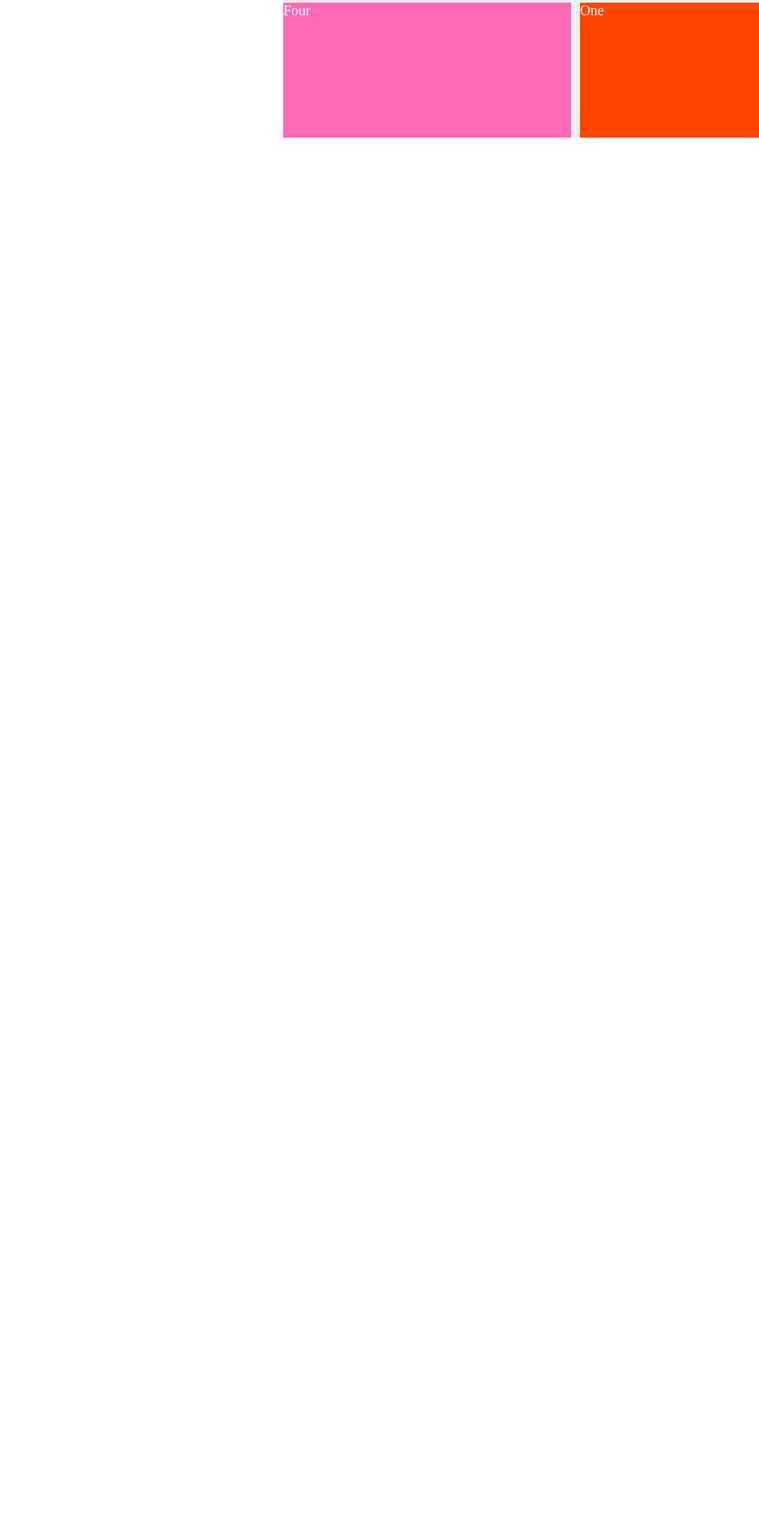
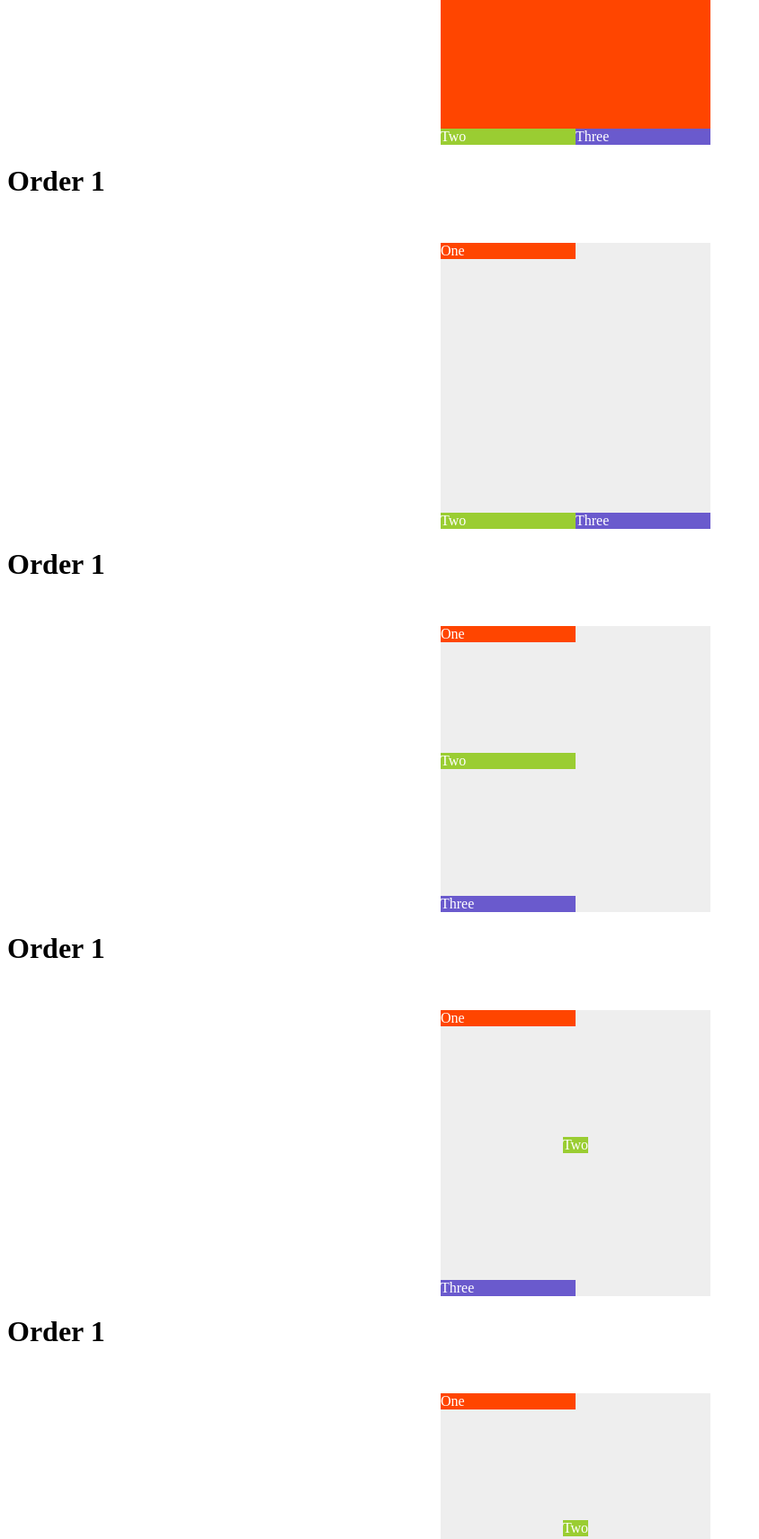
Before and after one commit to ganeshdimri71/yahoo-baba-flex-box, a plain HTML site: page index.html in a window 1280 px wide. Shown: the part 265-1976 px from the top of the page at 90% size, without its empty margins (0-844 px from the left). Before the commit the page ends 800 px from the top, so only its background shows below. Drawn offline with Linux system fonts and the light colour scheme.

Commit message:
Overlapping

```diff
--- a/index.html
+++ b/index.html
@@ -12,32 +12,114 @@
     <div
       style="
         background-color: #eee;
-        width: 650px;
+        width: 300px;
         margin: 50px auto 0;
         display: grid;
-        grid-template-columns: repeat(2, 1fr);
+        grid-template-columns: repeat(2,150px);
         grid-template-rows: repeat(2, 150px);
-        grid-auto-rows: 80px;
-        grid-gap: 10px;
       "
     >
-      <div style="background-color: orangered; color: white; order: 1">One</div>
+      <div style="background-color: orangered; color: white;grid-column: 1/span 2;grid-row: 1/ span 2;">One</div>
       <div style="background-color: yellowgreen; color: white">Two</div>
+      <div style="background-color: slateblue; color: white">Three</div>
+    </div>
+    <h1>Order 1</h1>
+
     <div
       style="
-          background-color: slateblue;
-          color: white;
+        background-color: #eee;
+        width: 300px;
+        margin: 50px auto 0;
         display: grid;
-          grid-template-columns: 1fr 1fr;
-          grid-gap: 10px;
-          padding: 10px;
+        grid-template-columns: repeat(2,150px);
+        grid-template-rows: repeat(2, 150px);
       "
     >
-        <div style="background-color: brown;padding:10px">A</div>
-        <div style="background-color: green;padding:10px">B</div>
-        <div style="background-color: black;padding:10px">C</div>
+      <div style="background-color: orangered; color: white;grid-column: 1/span 2;grid-row: 1/ span 2;max-width:150px;align-self: start;">One</div>
+      <div style="background-color: yellowgreen; color: white;max-width:150px">Two</div>
+      <div style="background-color: slateblue; color: white;max-width:150px">Three</div>
     </div>
-      <div style="background-color: hotpink; color: white">Four</div>
+    <h1>Order 1</h1>
+
+    <div
+      style="
+        background-color: #eee;
+        width: 300px;
+        margin: 50px auto 0;
+        display: grid;
+        grid-template-columns: repeat(2,150px);
+        grid-template-rows: repeat(2, 150px);
+      "
+    >
+      <div style="background-color: orangered; color: white;grid-column: 1/span 2;grid-row: 1/ span 2;max-width:150px;align-self: start;">One</div>
+      <div style="background-color: yellowgreen; color: white;max-width:150px;grid-column: 1/span 2;grid-row: 1/ span 2;align-self: center;">Two</div>
+      <div style="background-color: slateblue; color: white;max-width:150px">Three</div>
     </div>
+    <h1>Order 1</h1>
+
+    <div
+      style="
+        background-color: #eee;
+        width: 300px;
+        margin: 50px auto 0;
+        display: grid;
+        grid-template-columns: repeat(2,150px);
+        grid-template-rows: repeat(2, 150px);
+      "
+    >
+      <div style="background-color: orangered; color: white;grid-column: 1/span 2;grid-row: 1/ span 2;max-width:150px;align-self: start;">One</div>
+      <div style="background-color: yellowgreen; color: white;max-width:150px;grid-column: 1/span 2;grid-row: 1/ span 2;align-self: center;justify-self: center;">Two</div>
+      <div style="background-color: slateblue; color: white;max-width:150px">Three</div>
+    </div>
+    <h1>Order 1</h1>
+
+    <div
+      style="
+        background-color: #eee;
+        width: 300px;
+        margin: 50px auto 0;
+        display: grid;
+        grid-template-columns: repeat(2,150px);
+        grid-template-rows: repeat(2, 150px);
+      "
+    >
+      <div style="background-color: orangered; color: white;grid-column: 1/span 2;grid-row: 1/ span 2;max-width:150px;align-self: start;">One</div>
+      <div style="background-color: yellowgreen; color: white;max-width:150px;grid-column: 1/span 2;grid-row: 1/ span 2;align-self: center;justify-self: center;">Two</div>
+      <div style="background-color: slateblue; color: white;max-width:150px;grid-column: 1/span 2;grid-row: 1/ span 2;align-self: end;justify-self: end;">Three</div>
+    </div>
+    <h1>Order 1</h1>
+
+    <div
+      style="
+        background-color: #eee;
+        width: 300px;
+        margin: 50px auto 0;
+        display: grid;
+        grid-template-columns: repeat(2,150px);
+        grid-template-rows: repeat(2, 150px);
+      "
+    >
+      <div style="background-color: orangered; color: white;grid-column: 1/span 2;grid-row: 1/ span 2;max-width:150px;align-self: start;">One Lorem ipsum dolor sit amet consectetur adipisicing elit. Iure, earum. Lorem ipsum dolor sit amet consectetur adipisicing elit. Iure at provident necessitatibus fugiat quis nulla cum aut explicabo non voluptates?</div>
+      <div style="background-color: yellowgreen; color: white;max-width:150px;grid-column: 1/span 2;grid-row: 1/ span 2;align-self: center;justify-self: center;">Two Lorem ipsum dolor sit amet, consectetur adipisicing elit. Necessitatibus, fugiat? Lorem ipsum dolor sit amet consectetur adipisicing elit. Laudantium, architecto.</div>
+      <div style="background-color: slateblue; color: white;max-width:150px;grid-column: 1/span 2;grid-row: 1/ span 2;align-self: end;justify-self: end;">Three Lorem ipsum dolor sit amet consectetur adipisicing elit. Iure, eaque! Lorem ipsum dolor sit amet consectetur, adipisicing elit. Distinctio, esse.</div>
+    </div>
+    <h1>Order 1</h1>
+
+    <div
+      style="
+        background-color: #eee;
+        width: 300px;
+        margin: 50px auto 0;
+        display: grid;
+        grid-template-columns: repeat(2,150px);
+        grid-template-rows: repeat(2, 150px);
+      "
+    >
+      <div style="background-color: orangered; color: white;grid-column: 1/span 2;grid-row: 1/ span 2;max-width:150px;align-self: start;z-index:3;">One Lorem ipsum dolor sit amet consectetur adipisicing elit. Iure, earum. Lorem ipsum dolor sit amet consectetur adipisicing elit. Iure at provident necessitatibus fugiat quis nulla cum aut explicabo non voluptates?</div>
+      <div style="background-color: yellowgreen; color: white;max-width:150px;grid-column: 1/span 2;grid-row: 1/ span 2;align-self: center;justify-self: center;z-index:1;">Two Lorem ipsum dolor sit amet, consectetur adipisicing elit. Necessitatibus, fugiat? Lorem ipsum dolor sit amet consectetur adipisicing elit. Laudantium, architecto.</div>
+      <div style="background-color: slateblue; color: white;max-width:150px;grid-column: 1/span 2;grid-row: 1/ span 2;align-self: end;justify-self: end;z-index:2;">Three Lorem ipsum dolor sit amet consectetur adipisicing elit. Iure, eaque! Lorem ipsum dolor sit amet consectetur, adipisicing elit. Distinctio, esse.</div>
+    </div>
+
+
   </body>
 </html>
```
Also changed, not shown: readme.txt. Lines whose indentation alone changed are shown as unchanged.
